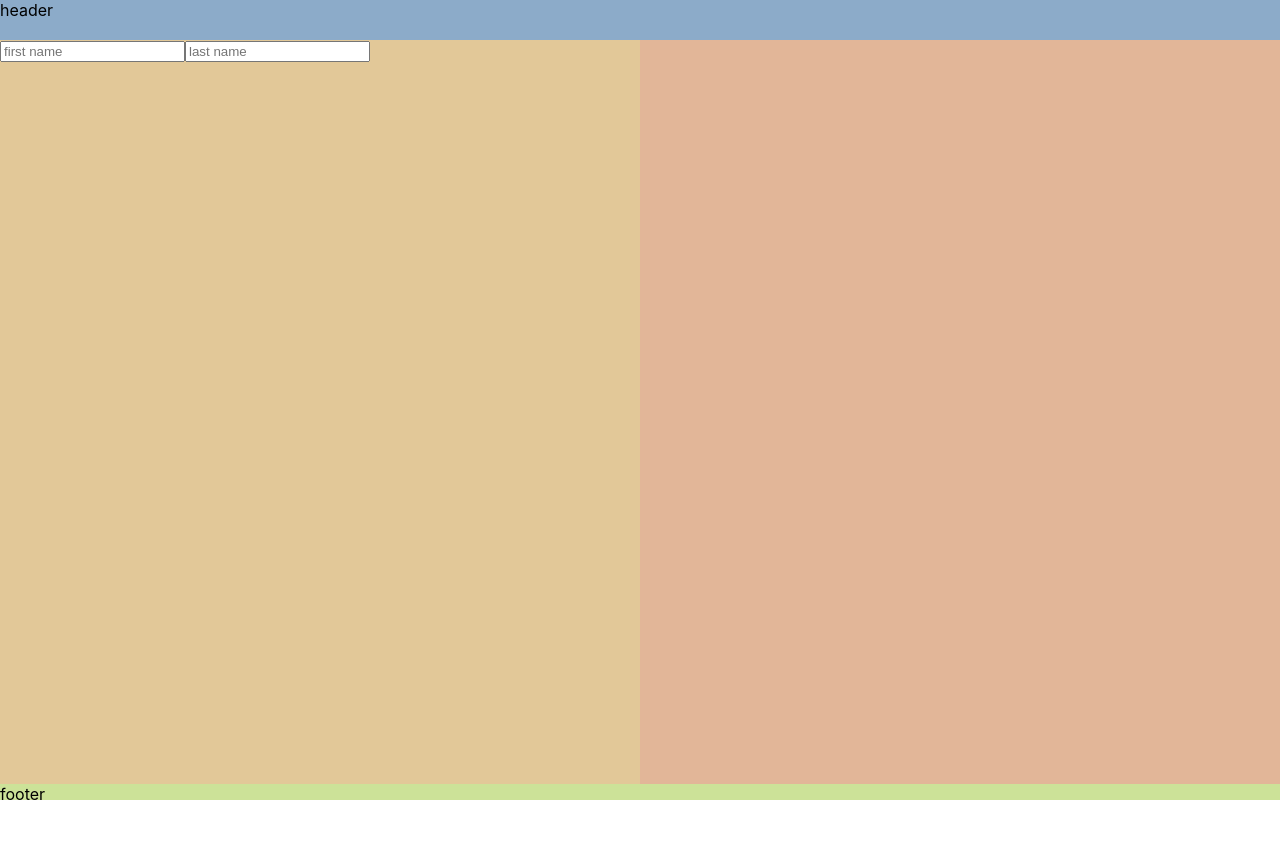
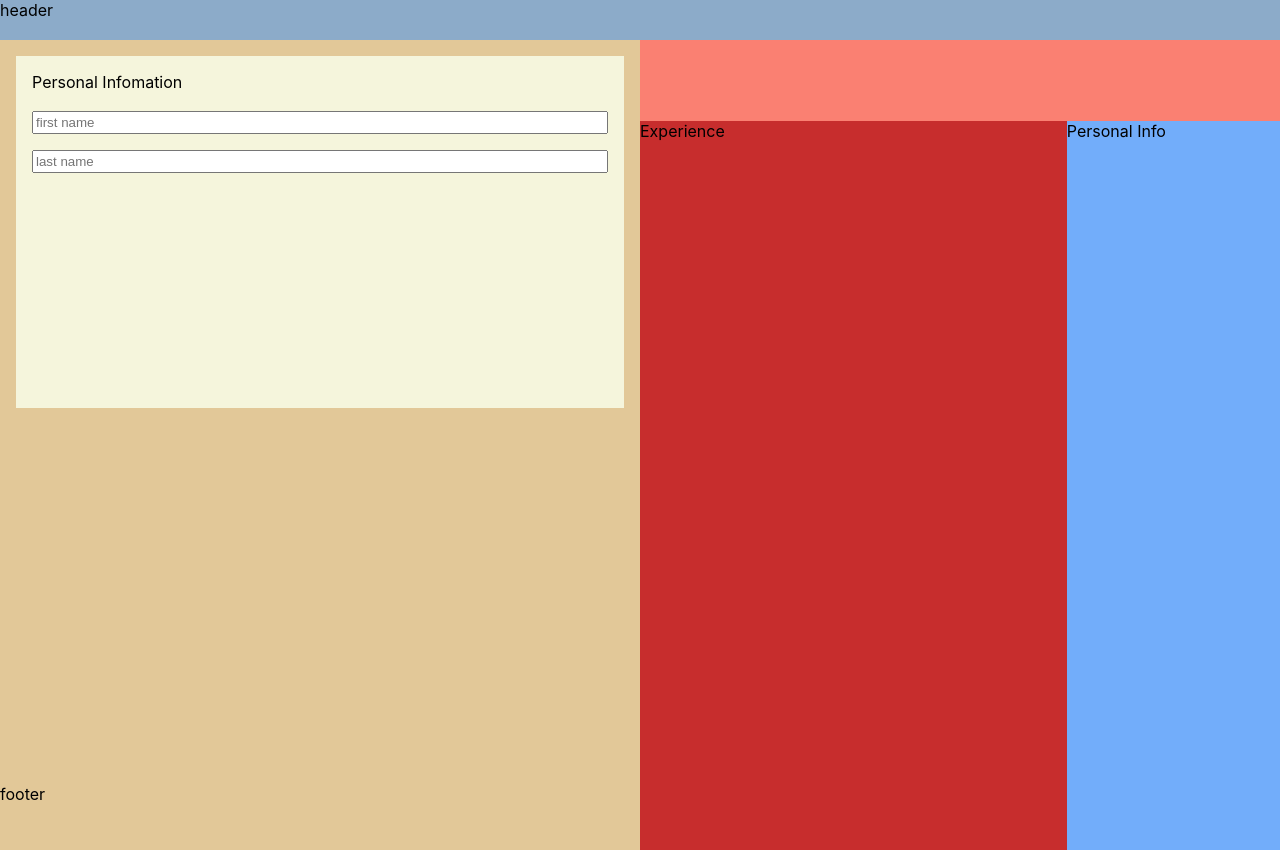
Before and after one commit to erynder-z/cv-creator, a React (Create React App) app: page / in a window 1280 px wide. Before the commit the page ends 804 px from the top, so only its background shows below. Built offline with nearby package versions, Linux system fonts and the light colour scheme.

Commit message:
Create grid layout for main components

```diff
--- a/src/components/Inputs.js
+++ b/src/components/Inputs.js
@@ -1,22 +1,23 @@
-import React, { Component } from 'react';
+import React, { Component } from 'react'
 
 export class Inputs extends Component {
     constructor(props) {
-    super(props);
-    this.state = {};
+        super(props)
+        this.state = {}
     }
 
     render() {
         return (
             <div className="inputs ">
                 <div className="personal-information-input">
+                    <div>Personal Infomation</div>
                     <input
                         className="first-name-input"
                         type="text"
                         id="firstNameInput"
                         placeholder="first name"
                         onChange={(e) => {
-              this.props.changeFirstName(e);
+                            this.props.changeFirstName(e)
                         }}
                     />
                     <input
@@ -25,11 +26,11 @@ export class Inputs extends Component {
                         id="lastNameInput"
                         placeholder="last name"
                         onChange={(e) => {
-              this.props.changeLastName(e);
+                            this.props.changeLastName(e)
                         }}
                     />
                 </div>
             </div>
-    );
+        )
     }
 }
--- a/src/components/Preview.js
+++ b/src/components/Preview.js
@@ -1,18 +1,25 @@
-import React, { Component } from 'react';
+import React, { Component } from 'react'
 
 export class Preview extends Component {
     constructor(props) {
-    super();
+        super()
     }
     render() {
-    const { personal } = this.props;
+        const { personal } = this.props
         return (
             <div className="preview ">
-        <div className="personal-information-preview">
-          <div className="first-name-preview">{personal.firstName}</div>
+                <div className="personal-information-preview-top">
+                    <div className="first-name-preview">
+                        {personal.firstName}&nbsp;
+                    </div>
                     <div className="last-name-preview">{personal.lastName}</div>
                 </div>
+
+                <div className="personal-information-preview-side">
+                    Personal Info
                 </div>
-    );
+                <div className="info-wrapper-preview">Experience</div>
+            </div>
+        )
     }
 }
--- a/src/styles/Main.css
+++ b/src/styles/Main.css
@@ -11,7 +11,53 @@
     grid-area: inputs;
 }
 
+.personal-information-input {
+    background-color: beige;
+    margin: 1rem;
+    height: 40vh;
+    display: grid;
+    grid-template-columns: 1fr;
+    grid-template-rows: repeat(7, 1fr) 2fr;
+    padding: 1rem;
+    gap: 1rem;
+}
+
 .preview {
     background-color: rgb(226, 182, 152);
     grid-area: preview;
+    display: grid;
+    grid-template-rows: repeat(10, 1fr);
+    grid-template-areas:
+        'up up up up'
+        'cont cont cont person'
+        'cont cont cont person'
+        'cont cont cont person'
+        'cont cont cont person'
+        'cont cont cont person'
+        'cont cont cont person'
+        'cont cont cont person'
+        'cont cont cont person'
+        'cont cont cont person';
 }
+
+.personal-information-preview-top {
+    /*  height: 10vh; */
+    background-color: salmon;
+    display: flex;
+    justify-content: flex-start;
+    align-items: center;
+    padding: 1rem;
+    font-size: 2.5rem;
+    font-weight: bold;
+    grid-area: up;
+}
+
+.info-wrapper-preview {
+    background-color: rgb(199, 45, 45);
+    grid-area: cont;
+}
+
+.personal-information-preview-side {
+    background-color: rgb(114, 173, 250);
+    grid-area: person;
+}
```
Lines whose indentation alone changed are shown as unchanged.
